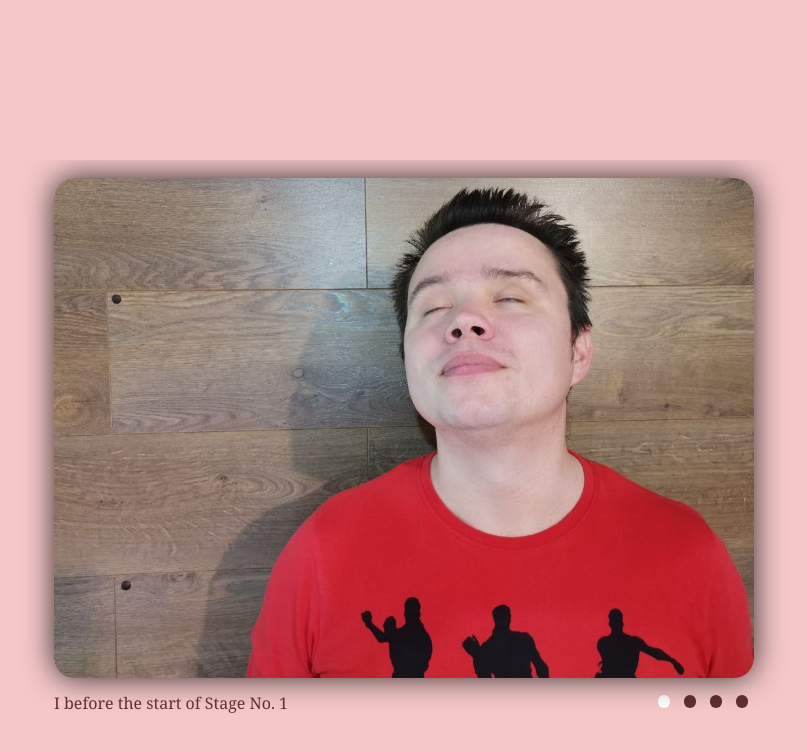
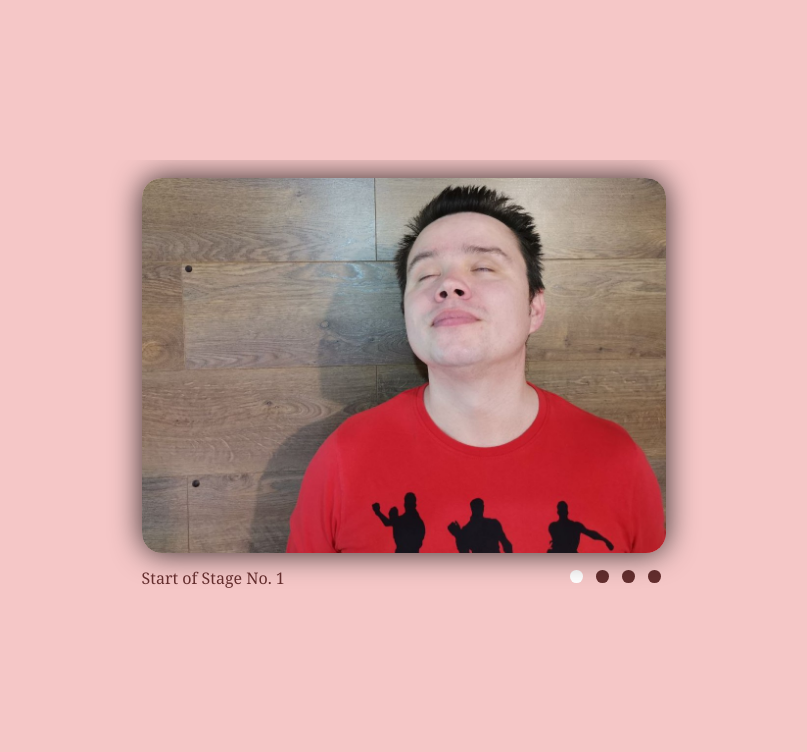
Before and after one commit to Andrean-82/cssMemSlider, a plain HTML site: page index.html in a window 1280 px wide. Shown: the whole page, without its empty margins (236-1043 px from the left). Drawn offline with Linux system fonts and the light colour scheme.

Commit message:
fix:Change the size of the picture depending on the resolution of the screen.(Mon, May 16, 2022 02:00:07 PM)

```diff
--- a/index.html
+++ b/index.html
@@ -30,10 +30,10 @@
                     </div>
                     <div class="T">
                         <div class="text-content">
-                            <div class="content content1" id="content1">I before the start of Stage No. 1</div>
+                            <div class="content content1" id="content1">Start of Stage No. 1</div>
                             <div class="content content2" id="content2">I still believe that I can</div>
                             <div class="content content3" id="content3">One week later</div>
-                            <div class="content content4" id="content4">Just don't let me mentor....</div>
+                            <div class="content content4" id="content4">Just don't let me mentor</div>
                         </div>
                         <div class="controls">
                             <div class="wrapper-control">
--- a/style.css
+++ b/style.css
@@ -8,18 +8,19 @@ body{
     }
 .start{
     margin: 20vh auto;
-    width: 68.75rem;
+    width: 100%;
     background-color: rgb(245, 199, 199);
     overflow: hidden;
     border-radius: 5px;
     }
 .wrapper{
     margin:auto;
-    width: 43.75rem;
+    width: 41vw;
     background-color: rgb(245, 199, 199);
     }
 .slider{
     display: grid;
+
     }
 .slider1{
     grid-area: slider1;
@@ -37,8 +38,9 @@ body{
     grid-area: slider4;
     opacity: 0;
     }
+
 img{
-    width: 43.75rem;
+    width: 100%;
     border-radius: 1.25rem;
     box-shadow:  0 0 30px rgba(0,0,0,0.8);
     }
```
